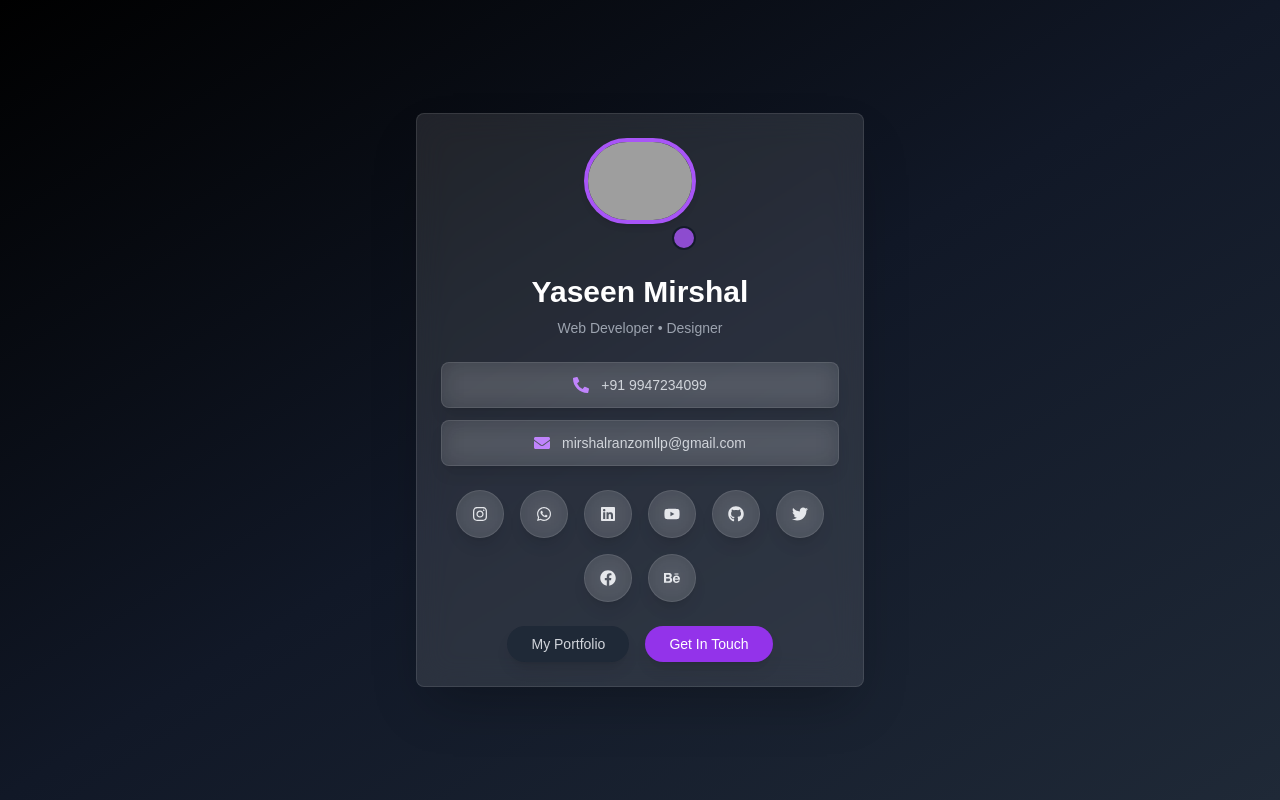
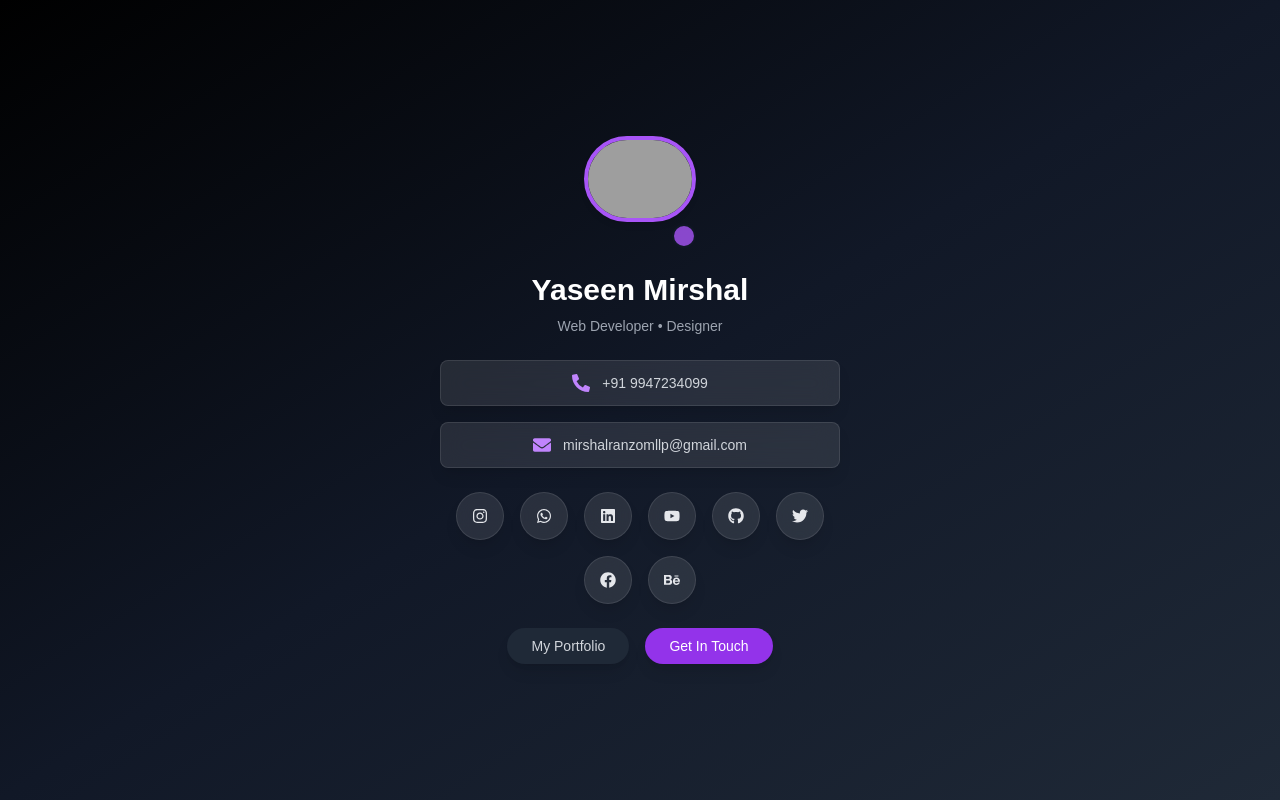
Before and after one commit to yaseenmirshal/ymnfc, a Next.js app: page / in a window 1280 px wide. Built offline with nearby package versions, Linux system fonts and the light colour scheme; grey boxes are pictures that could not be loaded.

Commit message:
updated 2

```diff
--- a/app/page.js
+++ b/app/page.js
@@ -52,7 +52,7 @@ export default function Home() {
 
   return (
     <div className="flex justify-center items-center min-h-screen bg-gradient-to-br from-black via-gray-900 to-gray-800 text-white">
-      <div className="text-center max-w-md w-full p-6 rounded-lg shadow-2xl backdrop-blur-lg bg-white/10 border border-white/10">
+      <div className="text-center max-w-md w-full p-6   ">
         {/* Profile Image */}
         <div
           className="relative w-28 h-28 mx-auto mb-6"
@@ -82,22 +82,32 @@ export default function Home() {
         >
           Web Developer • Designer
         </p>
-
 {/* Contact Information */}
 <div
-          className="space-y-3 mb-6"
+  className="space-y-4 mb-6" // Increased spacing to `space-y-4` for better gap
   data-aos="fade-up"
   data-aos-delay="400"
 >
+  <a
+    href="tel:+919947234099"
+    className="block"
+  >
     <ContactCard
-            icon={<FaPhoneAlt size={16} />}
+      icon={<FaPhoneAlt size={18} />}
       text="+91 9947234099"
     />
+  </a>
+  <a
+    href="mailto:mirshalranzomllp@gmail.com"
+    className="block"
+  >
     <ContactCard
-            icon={<FaEnvelope size={16} />}
+      icon={<FaEnvelope size={18} />}
       text="mirshalranzomllp@gmail.com"
     />
+  </a>
 </div>
+
 
         {/* Social Media Icons */}
         <div
@@ -174,13 +184,13 @@ export default function Home() {
         {/* Buttons */}
         <div
           className="flex justify-center gap-4"
-          data-aos="fade-up"
-          data-aos-delay="800"
+
         >
-          <a href="https://wa.me/+919947234099">
+
+          <a href="https://yaseen-mirshal-portfolio.vercel.app/">
             <Button text="My Portfolio" />
           </a>
-          <a href="https://yaseen-mirshal-portfolio.vercel.app/">
+          <a href="https://wa.me/+919947234099">
             <Button text="Get In Touch" isPrimary />
           </a>
         </div>
```
Lines whose indentation alone changed are shown as unchanged.
